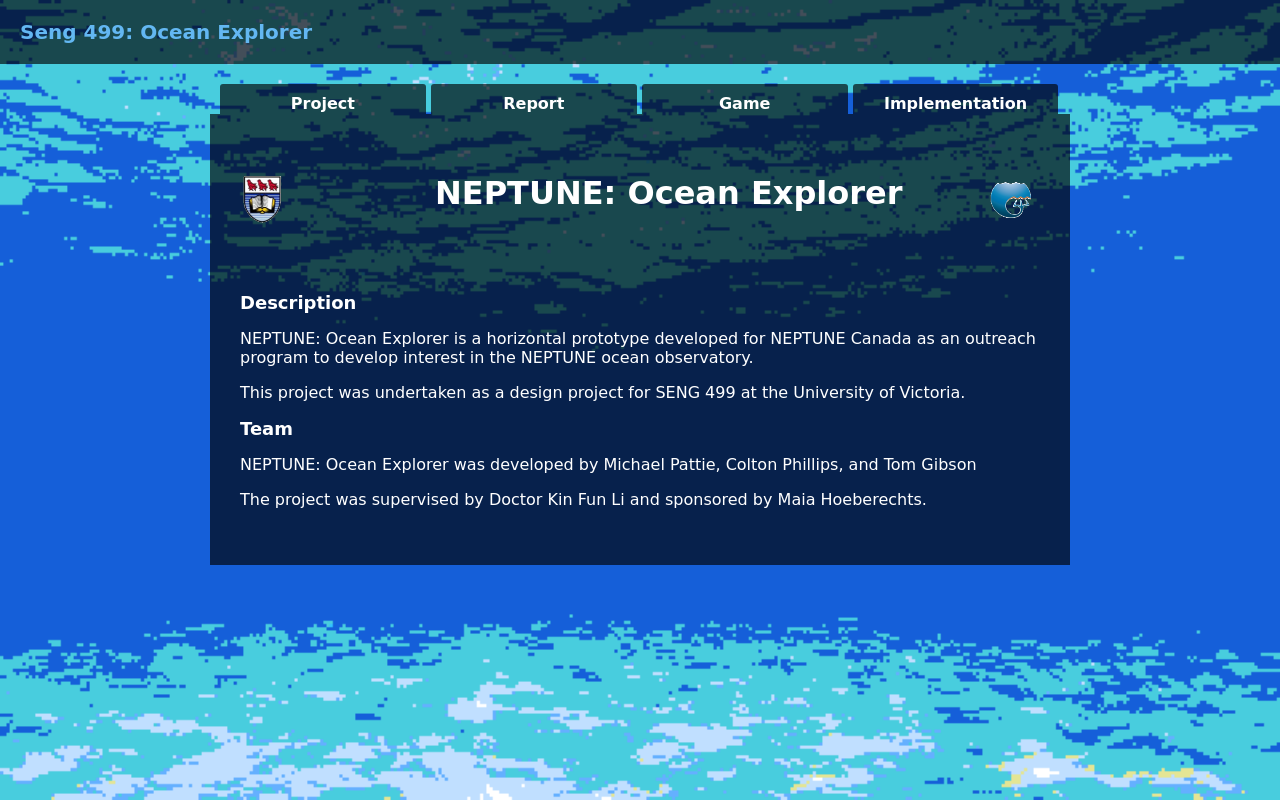
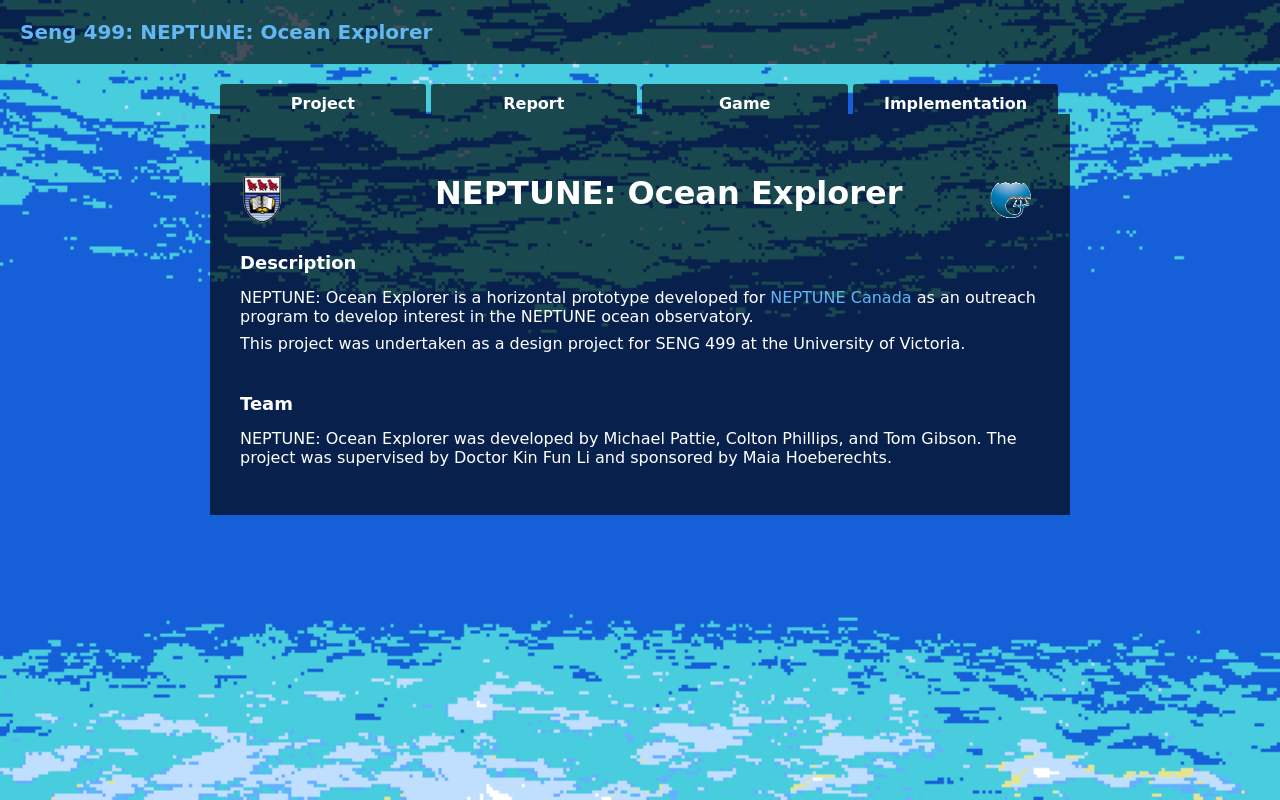
Before and after one commit to Lambwatt/499Website, a PHP site: page /home.php in a window 1280 px wide. Run offline with PHP 8.4, Linux system fonts and the light colour scheme.

Commit message:
Spacing formatting

```diff
--- a/css/home.css
+++ b/css/home.css
@@ -3,7 +3,7 @@
   margin-right: auto;
   width: 100%;
   display: block;
-  margin-bottom: 80px;
+  margin-bottom: 40px;
   margin-top: 20px; }
   .home-heading .uvic {
     float: left; }
@@ -13,4 +13,5 @@
     display: inline;
     margin-left: 150px; }
   .home-heading h2 {
-    font-size: large; }
+    font-size: large;
+    margin-top: 40px; }
--- a/css/seng499.css
+++ b/css/seng499.css
@@ -7,6 +7,9 @@
     color: #63b7f2; }
     body a:hover {
       color: white; }
+
+p {
+  margin: 8px 0px; }
 
 .background {
   background-image: url("../images/undersea-bg.png");
@@ -55,7 +58,8 @@
   width: 800px;
   padding: 40px 0px; }
   .content h2 {
-    font-size: large; }
+    font-size: large;
+    margin-top: 40px; }
 
 .nav-bar {
   margin-left: auto;
--- a/home.php
+++ b/home.php
@@ -12,14 +12,12 @@
 
 <!-- Description -->
 <h2>Description</h2>
-<p>NEPTUNE: Ocean Explorer is a horizontal prototype developed for NEPTUNE Canada as an outreach program to develop interest in the NEPTUNE ocean observatory.</p>
+<p>NEPTUNE: Ocean Explorer is a horizontal prototype developed for <a href="http://www.neptunecanada.com/">NEPTUNE Canada</a> as an outreach program to develop interest in the NEPTUNE ocean observatory.</p>
 
 <p>This project was undertaken as a design project for SENG 499 at the University of Victoria.</p>
 
 <!-- Team -->
 <h2>Team</h2>
-<p>NEPTUNE: Ocean Explorer was developed by Michael Pattie, Colton Phillips, and Tom Gibson</p>
-
-<p>The project was supervised by Doctor Kin Fun Li and sponsored by Maia Hoeberechts.</p>
+<p>NEPTUNE: Ocean Explorer was developed by Michael Pattie, Colton Phillips, and Tom Gibson. The project was supervised by Doctor Kin Fun Li and sponsored by Maia Hoeberechts.</p>
 
 <?php include "templates/bottom.php";?>
--- a/scss/common.scss
+++ b/scss/common.scss
@@ -19,6 +19,7 @@
 @mixin subdued-headings {
 	h2 {
 		font-size: large;
+		margin-top: 40px;
 	}
 }
 
--- a/scss/home.scss
+++ b/scss/home.scss
@@ -5,7 +5,7 @@
 	@include centered;
 	width: 100%;
 	display: block;
-	margin-bottom: 80px;
+	margin-bottom: 40px;
 	margin-top: 20px;
 
 	.uvic {
--- a/scss/seng499.scss
+++ b/scss/seng499.scss
@@ -6,6 +6,10 @@
 	color: $main-text-color;
 	font-family: $main-text-font;
 	@include regular-links;
+}
+
+p {
+	margin: 8px 0px;
 }
 
 .background {
--- a/templates/top.php
+++ b/templates/top.php
@@ -7,7 +7,7 @@
 	</head>
 	<body>
 		<div class="background"></div>
-		<div class="title-bar"><a href="home.php"><div>Seng 499: Ocean Explorer</div></a></div>
+		<div class="title-bar"><a href="home.php"><div>Seng 499: NEPTUNE: Ocean Explorer</div></a></div>
 		<div class="nav-bar">
 			<a class="nav-bar-link" href="home.php"><span>Project</span></a>
 			<a class="nav-bar-link" href="report.php"><span>Report</span></a>
```
